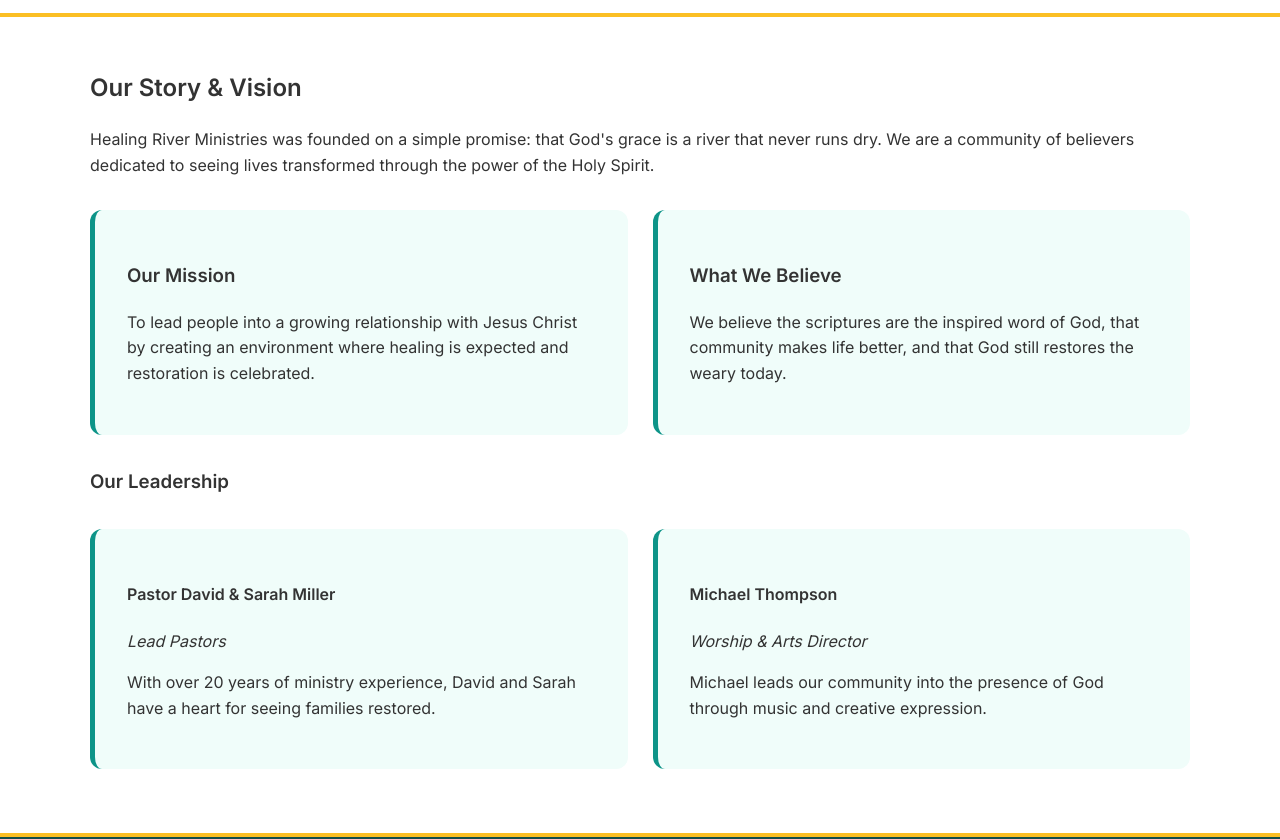
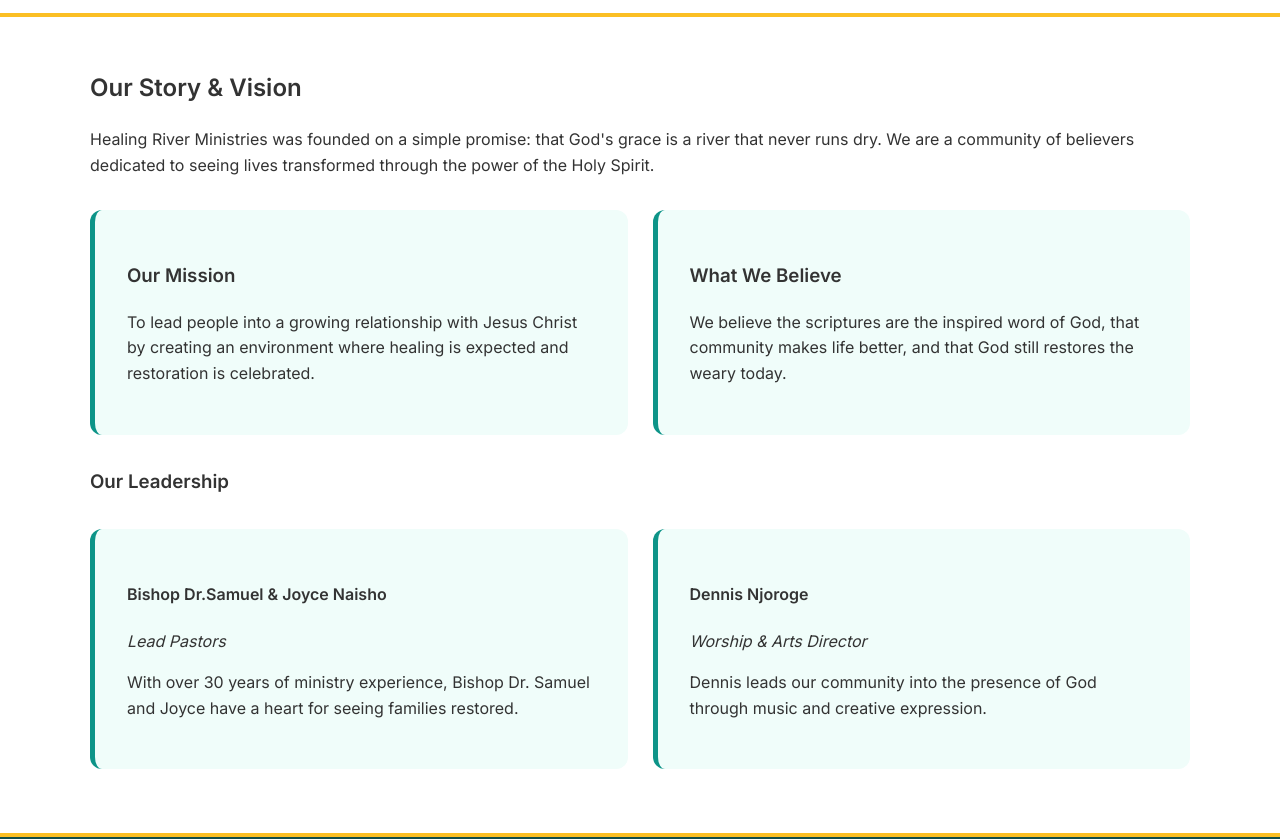
Before and after one commit to emmanueltorris-rgb/healing-river, a website: page about.html in a window 1280 px wide. Shown: the part 113-952 px from the top of the page. Drawn offline with Linux system fonts and the light colour scheme.

Commit message:
Update leadership information on about page

```diff
--- a/about.html
+++ b/about.html
@@ -45,14 +45,14 @@
             <h3>Our Leadership</h3>
             <div class="grid">
                 <div class="card">
-                    <h4>Pastor David & Sarah Miller</h4>
+                    <h4>Bishop Dr.Samuel  & Joyce Naisho</h4>
                     <p><em>Lead Pastors</em></p>
-                    <p>With over 20 years of ministry experience, David and Sarah have a heart for seeing families restored.</p>
+                    <p>With over 30 years of ministry experience, Bishop Dr. Samuel and Joyce have a heart for seeing families restored.</p>
                 </div>
                 <div class="card">
-                    <h4>Michael Thompson</h4>
+                    <h4>Dennis Njoroge</h4>
                     <p><em>Worship & Arts Director</em></p>
-                    <p>Michael leads our community into the presence of God through music and creative expression.</p>
+                    <p>Dennis leads our community into the presence of God through music and creative expression.</p>
                 </div>
             </div>
         </section>
```
